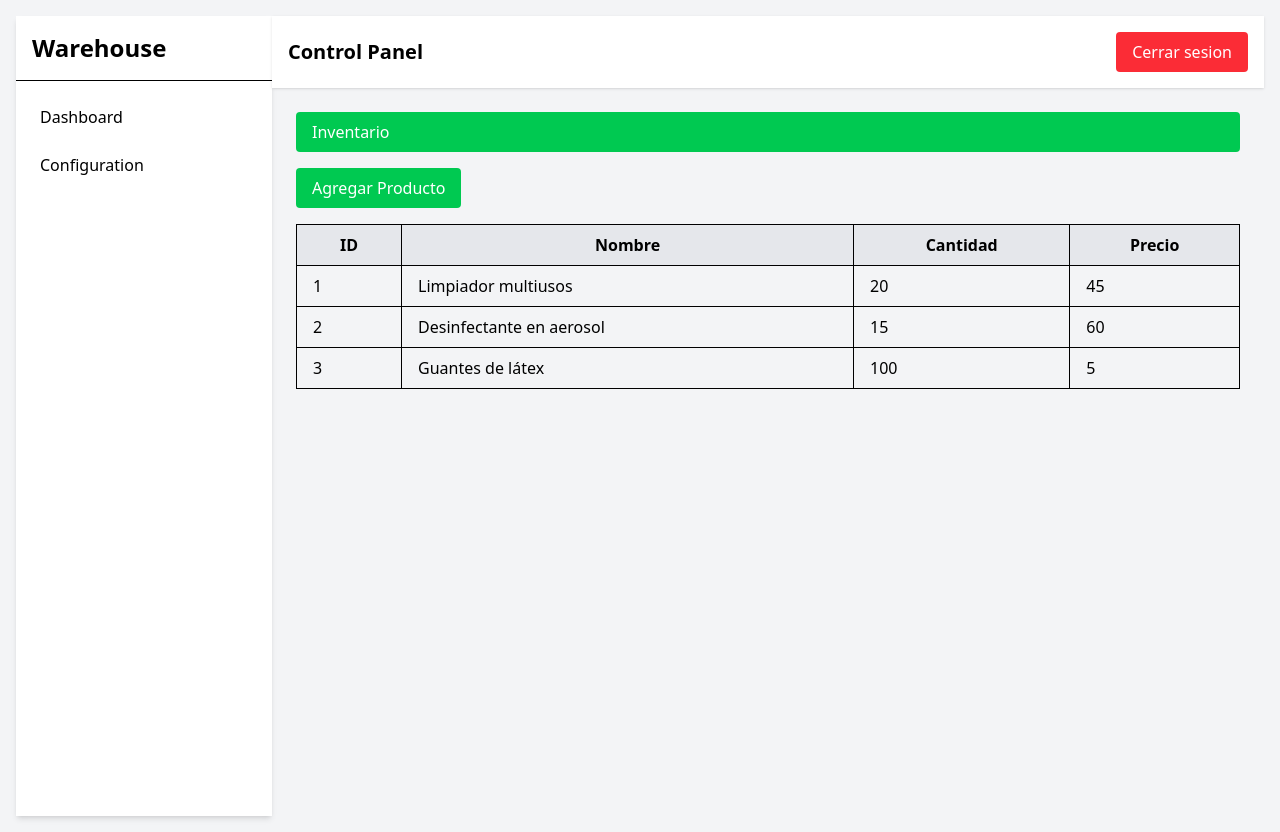
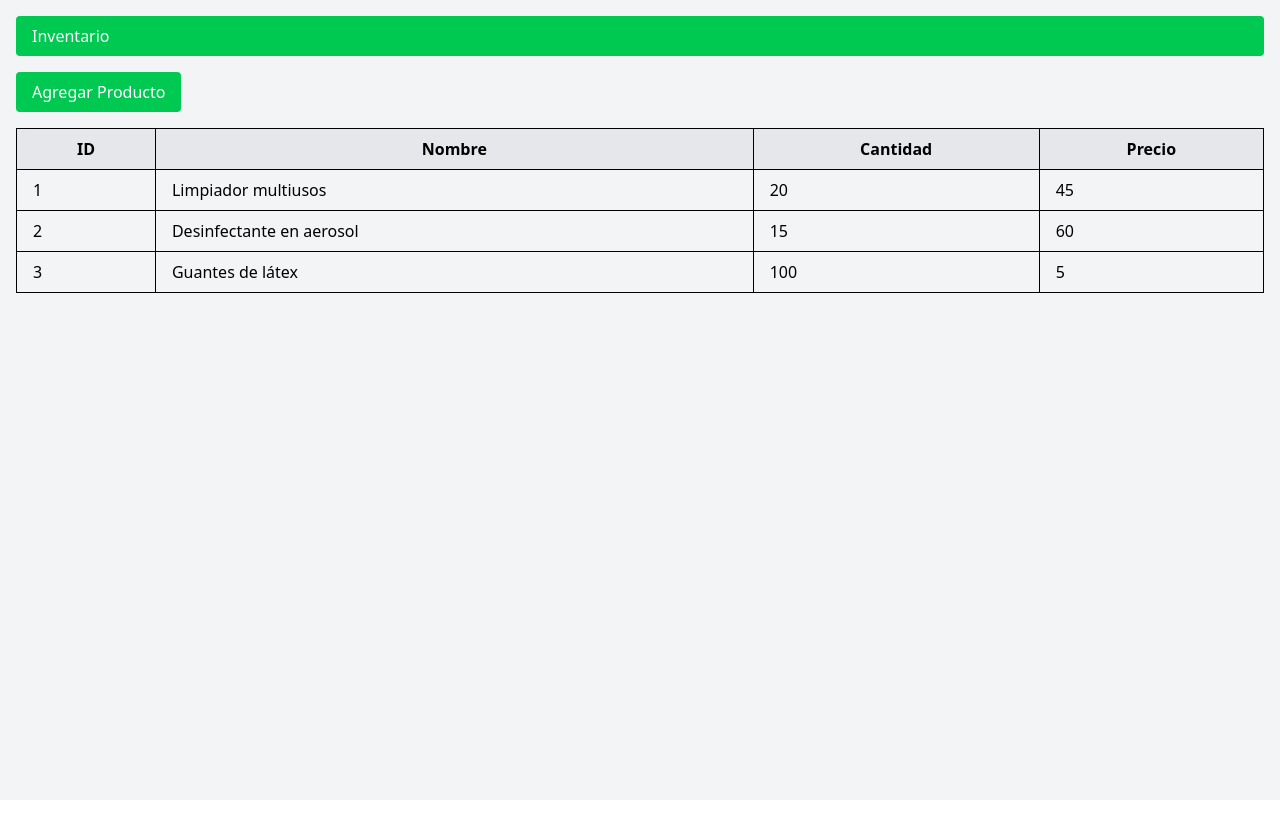
Before and after one commit to danielmen-mx/warehouse, a React (Vite) app: page /dashboard in a window 1280 px wide. After the commit the page ends 800 px from the top, so only its background shows below. Built offline with nearby package versions, Linux system fonts and the light colour scheme; sample sign-in values are in the browser's storage.

Commit message:
#commit ...

```diff
--- a/src/features/inventory/pages/DashboardPage.tsx
+++ b/src/features/inventory/pages/DashboardPage.tsx
@@ -8,12 +8,12 @@ export const DashboardPage = () => {
   const [products, setProducts] = useState<Product[]>(mockProducts)
 
   return (
-    <DashboardLayout>
+    <>
       <h1 className="mb-4 bg-green-500 text-white px-4 py-2 rounded hover:bg-green-600">Inventario</h1>
       <button className="mb-4 bg-green-500 text-white px-4 py-2 rounded hover:bg-green-600">
         Agregar Producto
       </button>
       <ProductTable products={products} />
-    </DashboardLayout>
+    </>
   );
 }
```
